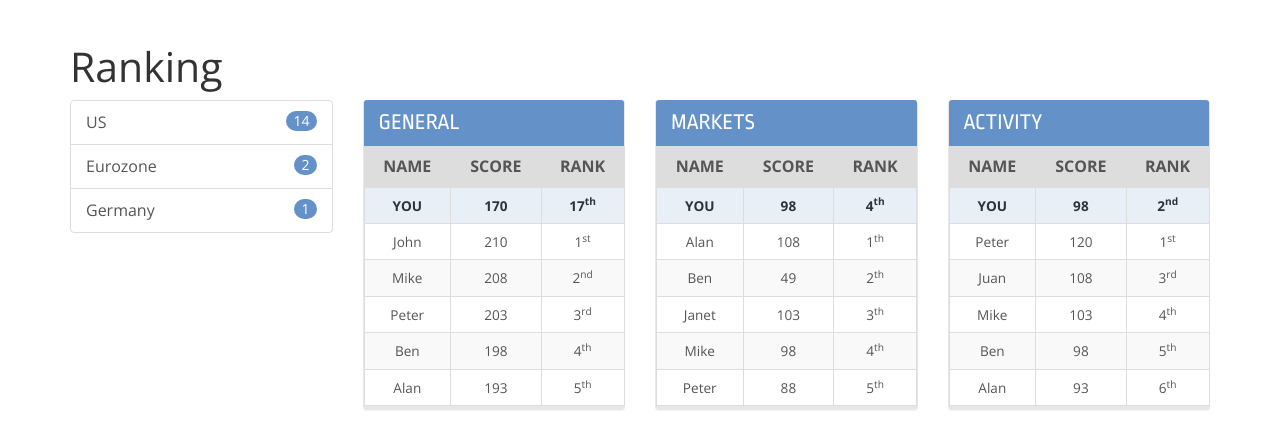
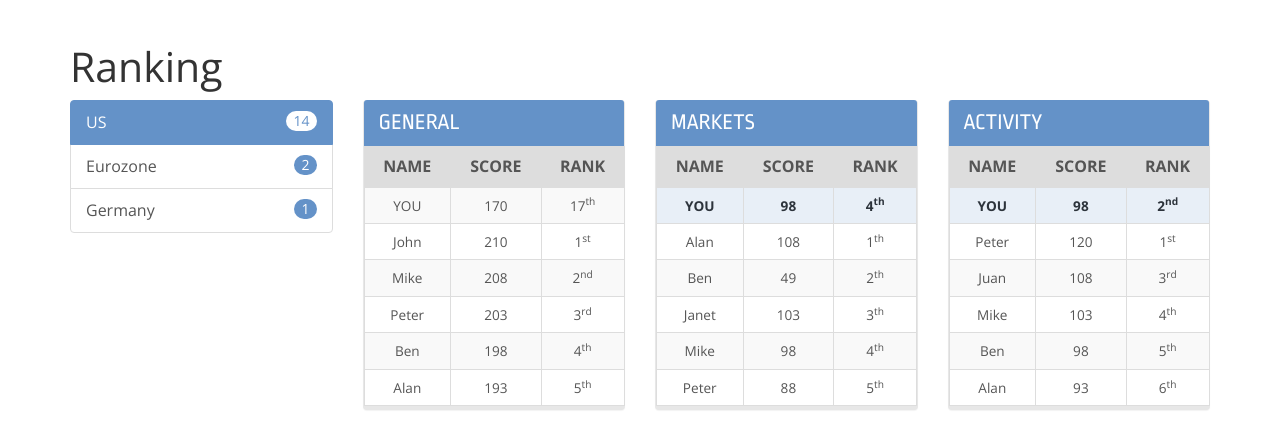
Before and after one commit to ekersten/javadoc_primeros_pasos, a PHP site: page /rkn001.php in a window 1280 px wide. Shown: the part 89-511 px from the top of the page. Run offline with PHP 8.4, Linux system fonts and the light colour scheme; style sheets or scripts are compiled from the project's sources; some libraries are stand-ins or nearby versions.

Commit message:
arreglos ranking

```diff
--- a/rkn001.php
+++ b/rkn001.php
@@ -18,11 +18,11 @@
 			</div>
 			<div class="row">
 				<div class="col-xs-3">
-					<ul class="list-group">
-						<li class="list-group-item">US<span class="badge">14</span></li>
-						<li class="list-group-item">Eurozone<span class="badge">2</span></li>
-						<li class="list-group-item">Germany<span class="badge">1</span></li>
-					</ul>
+					<div class="list-group">
+						<a class="list-group-item active">US<span class="badge">14</span></a>
+						<a class="list-group-item">Eurozone<span class="badge">2</span></a>
+						<a class="list-group-item">Germany<span class="badge">1</span></a>
+					</div>
 				</div>
 				<div class="col-xs-3">
 					<div class="panel panel-primary no-padding">
@@ -39,7 +39,7 @@
 									</tr>
 								</thead>
 								<tbody>
-									<tr class="info">
+									<tr>
 										<td>YOU</td>
 										<td>170</td>
 										<td>17<sup>th</sup></td>
```
